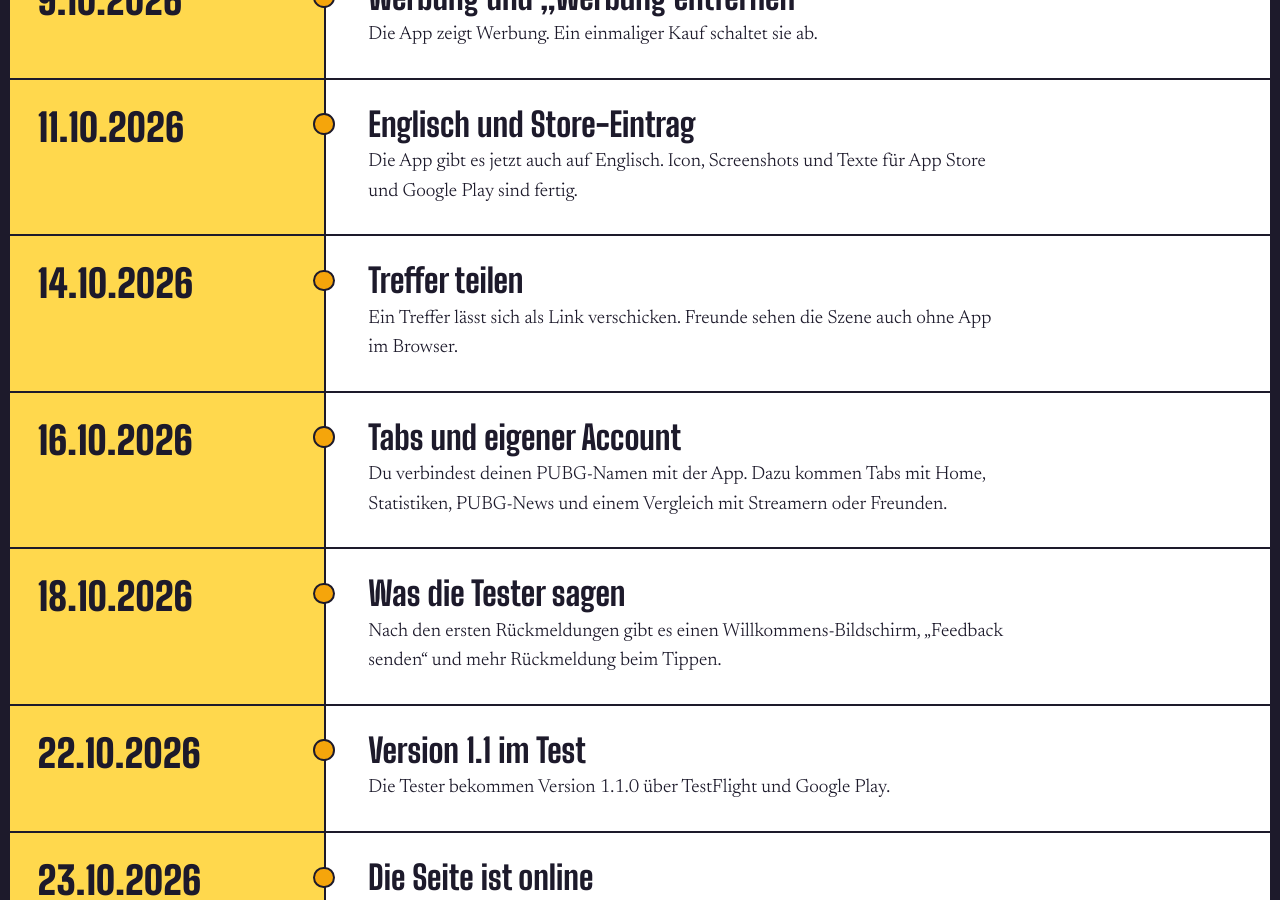
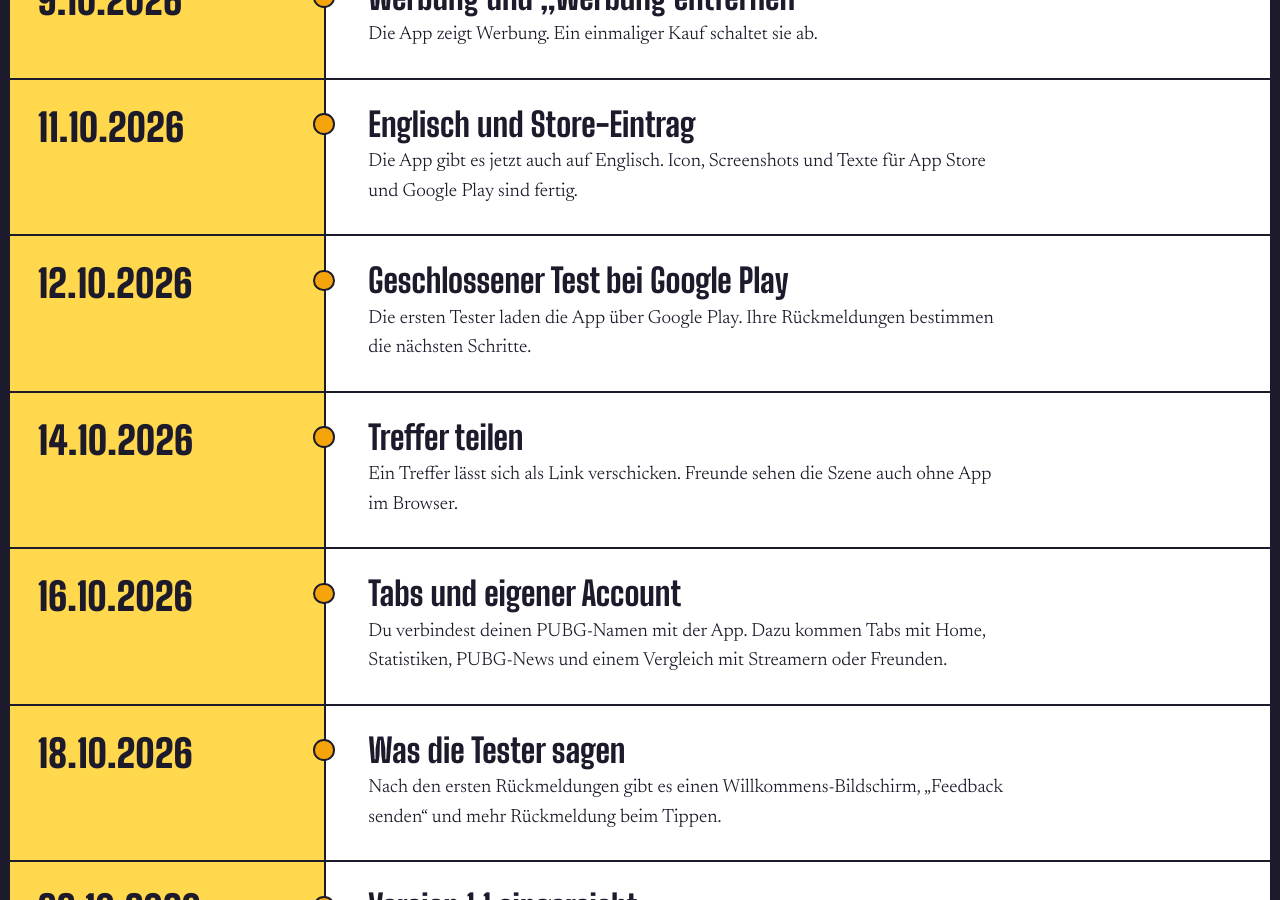
Before and after one commit to FloErwerth/FloErwerth.github.io, a Jekyll site: the page built from pubg-stream-report/index.md, in a window 1280 px wide and 900 px high, scrolled down 4293 px. Built offline with Jekyll 4.4.1, drawn with Linux system fonts in a browser that asks for light colours; some of the changed text lies outside the part shown.

Commit message:
PUBG Stream Report: closed test on 12.10., version 1.1 submitted on 22.10.
The timeline said 1.1 was already with the testers. It is only submitted to
Google Play, and the start of the closed test was missing.

Co-Authored-By: Claude Opus 5.5 <noreply@anthropic.com>

```diff
--- a/_data/apps.yml
+++ b/_data/apps.yml
@@ -318,6 +318,11 @@
       text: >-
         Die App gibt es jetzt auch auf Englisch. Icon, Screenshots und Texte
         für App Store und Google Play sind fertig.
+    - date: 2026-10-12
+      title: Geschlossener Test bei Google Play
+      text: >-
+        Die ersten Tester laden die App über Google Play. Ihre Rückmeldungen
+        bestimmen die nächsten Schritte.
     - date: 2026-10-14
       title: Treffer teilen
       text: >-
@@ -335,6 +340,7 @@
         Nach den ersten Rückmeldungen gibt es einen Willkommens-Bildschirm,
         „Feedback senden“ und mehr Rückmeldung beim Tippen.
     - date: 2026-10-22
-      title: Version 1.1 im Test
+      title: Version 1.1 eingereicht
       text: >-
-        Die Tester bekommen Version 1.1.0 über TestFlight und Google Play.
+        Version 1.1.0 ist bei Google Play eingereicht. Die Tester bekommen sie,
+        sobald Google sie freigibt.
```
